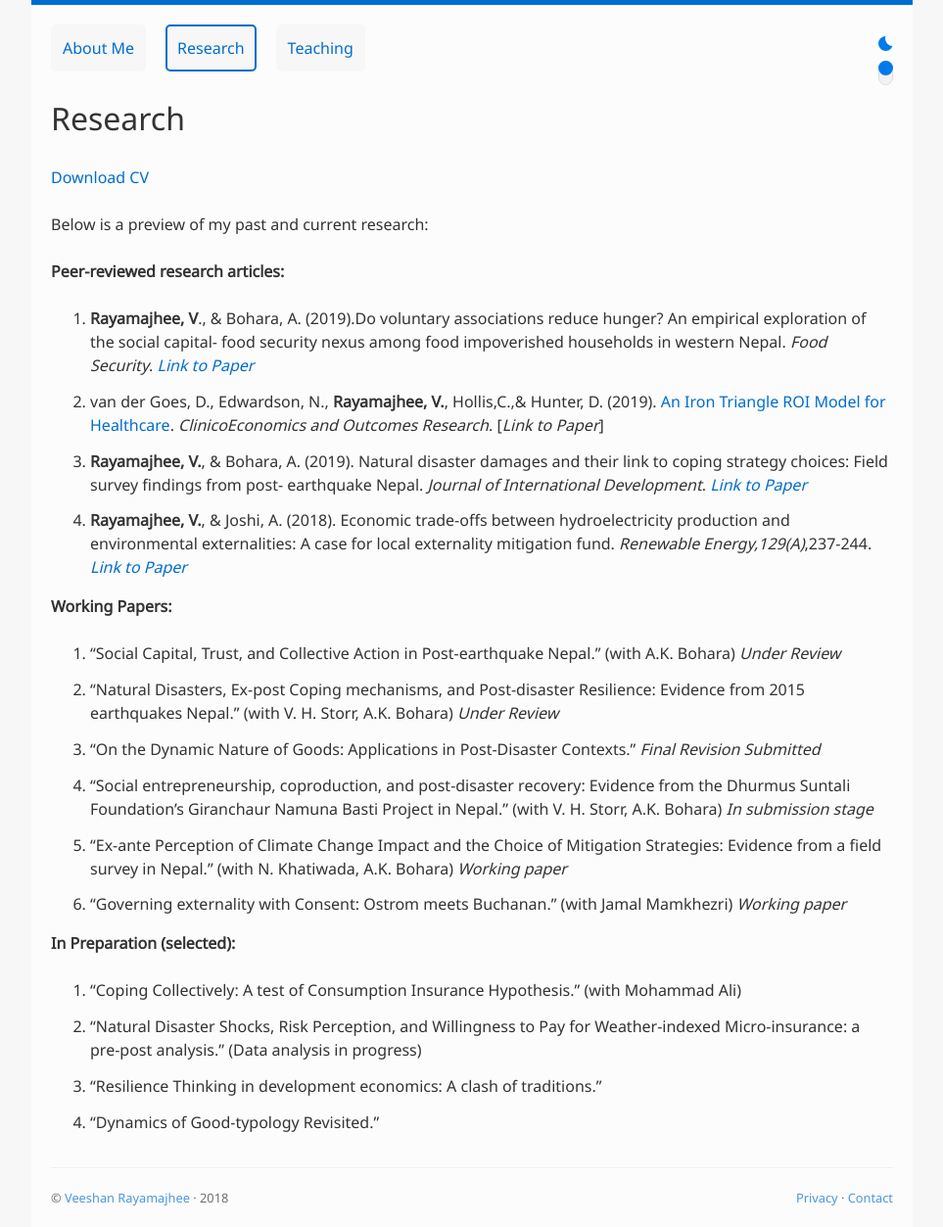
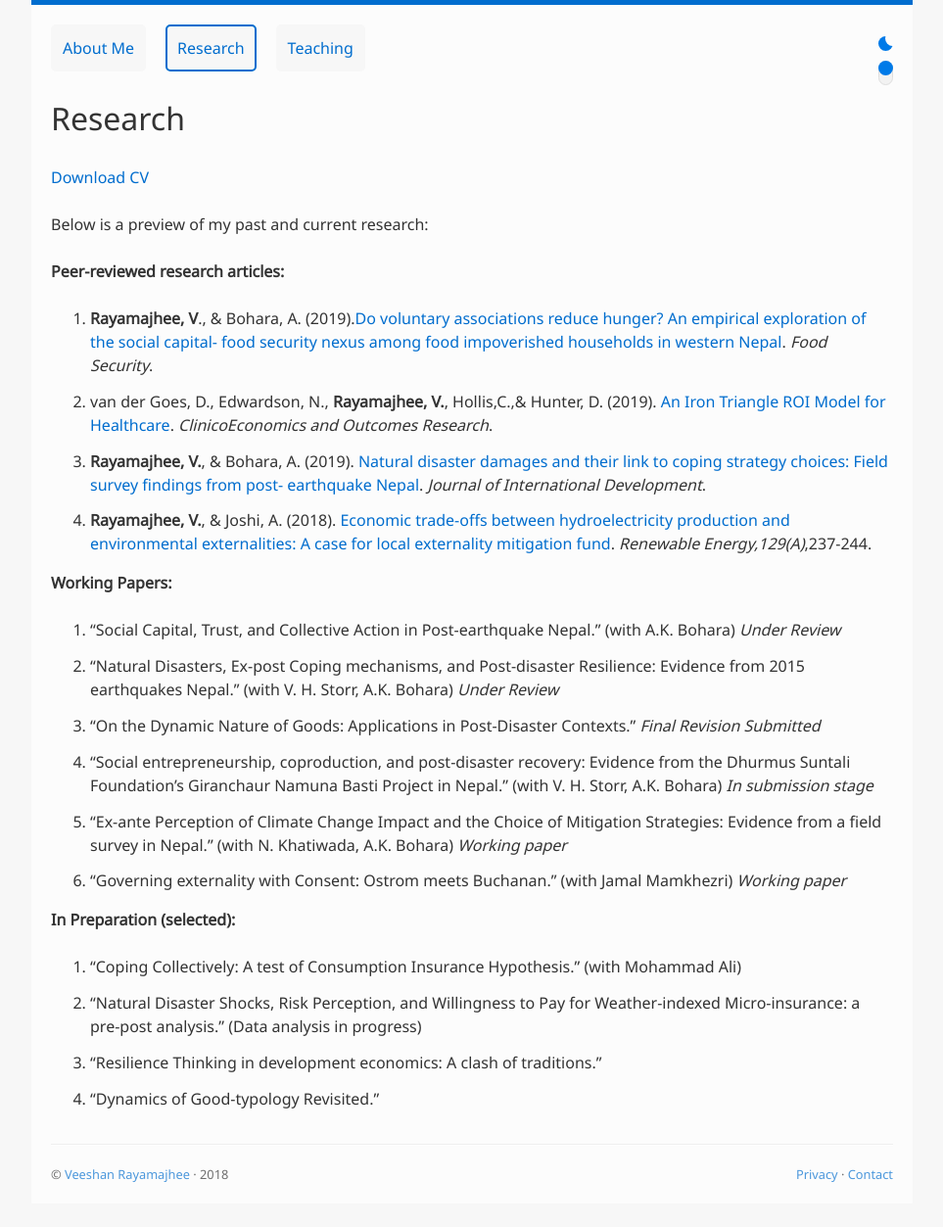
Before and after one commit to veeshanr/veeshanr.github.io, a Jekyll site: the page built from pages/research.md, in a window 1280 px wide. Shown: the whole page at 98% size, without its empty margins (158-1121 px from the left). Built offline with Jekyll 4.4.1, drawn with Linux system fonts in a browser that asks for light colours; after the commit the page ends 1229 px from its top, so only the background shows below that.

Commit message:
Update research.md

```diff
--- a/pages/research.md
+++ b/pages/research.md
@@ -16,10 +16,10 @@ Below is a preview of my past and current research:
 **Peer-reviewed research articles:**
 
 
-4. **Rayamajhee, V**., & Bohara, A. (2019).Do voluntary associations reduce hunger? An empirical exploration of the social  capital- food security nexus among food impoverished households in western Nepal. *Food Security*. [*Link to Paper*][4]
-3. van der Goes, D., Edwardson, N., **Rayamajhee, V.**, Hollis,C.,& Hunter, D. (2019). [An Iron Triangle ROI Model for Healthcare] [3]. *ClinicoEconomics and Outcomes Research*. [*Link to Paper*]
-2. **Rayamajhee, V.**, & Bohara, A. (2019). Natural disaster damages and their link to coping strategy choices: Field survey findings from post- earthquake Nepal. *Journal of International Development*. [*Link to Paper*] [1]
-1. **Rayamajhee, V.**, & Joshi, A. (2018). Economic trade-offs between hydroelectricity production and environmental externalities: A case for local externality mitigation fund. *Renewable Energy,129(A)*,237-244. [*Link to Paper*] [2]
+4. **Rayamajhee, V**., & Bohara, A. (2019).[Do voluntary associations reduce hunger? An empirical exploration of the social  capital- food security nexus among food impoverished households in western Nepal] [4]. *Food Security*.
+3. van der Goes, D., Edwardson, N., **Rayamajhee, V.**, Hollis,C.,& Hunter, D. (2019). [An Iron Triangle ROI Model for Healthcare] [3]. *ClinicoEconomics and Outcomes Research*.
+2. **Rayamajhee, V.**, & Bohara, A. (2019). [Natural disaster damages and their link to coping strategy choices: Field survey findings from post- earthquake Nepal] [1]. *Journal of International Development*.
+1. **Rayamajhee, V.**, & Joshi, A. (2018). [Economic trade-offs between hydroelectricity production and environmental externalities: A case for local externality mitigation fund][2]. *Renewable Energy,129(A)*,237-244.
 
 **Working Papers:**
 
```
